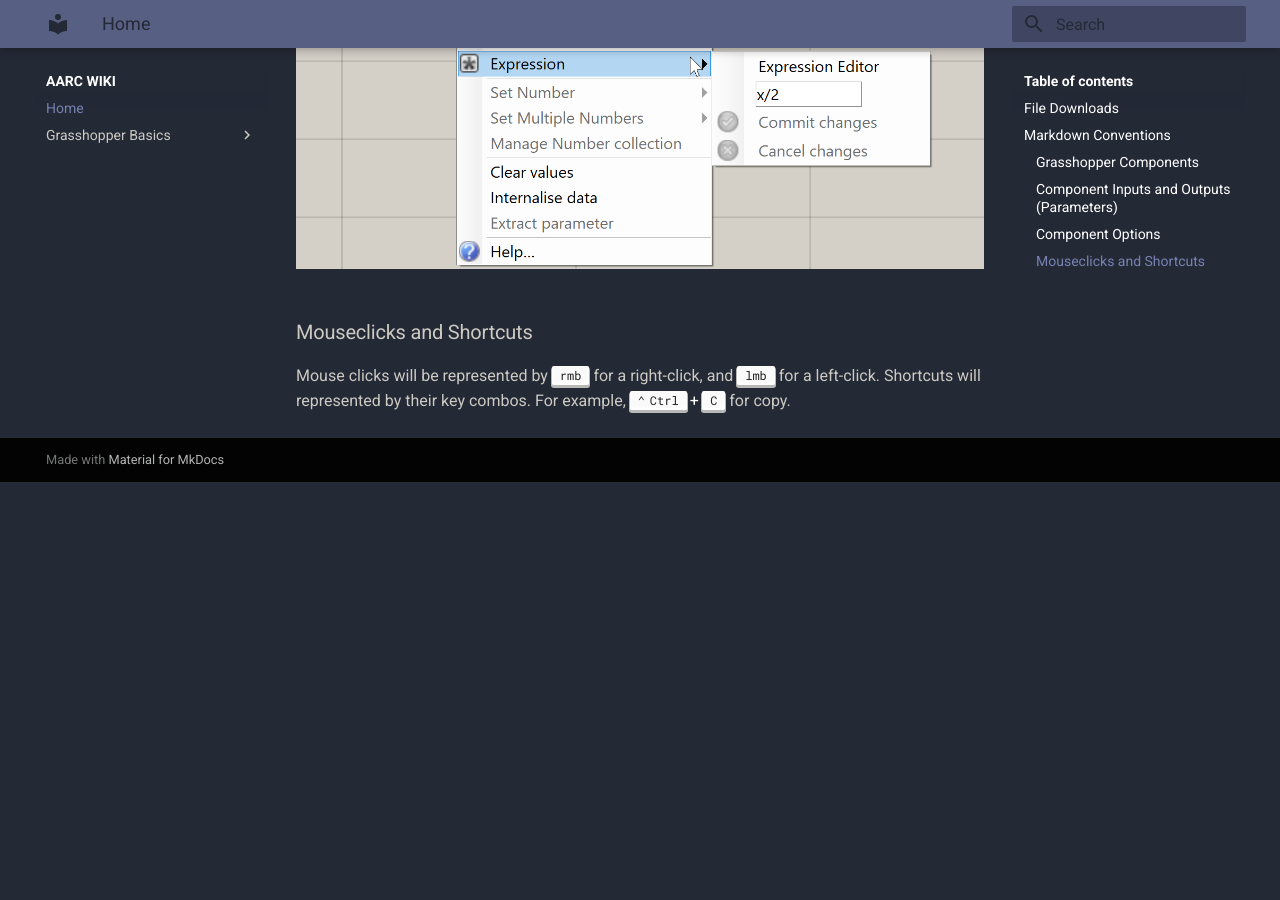
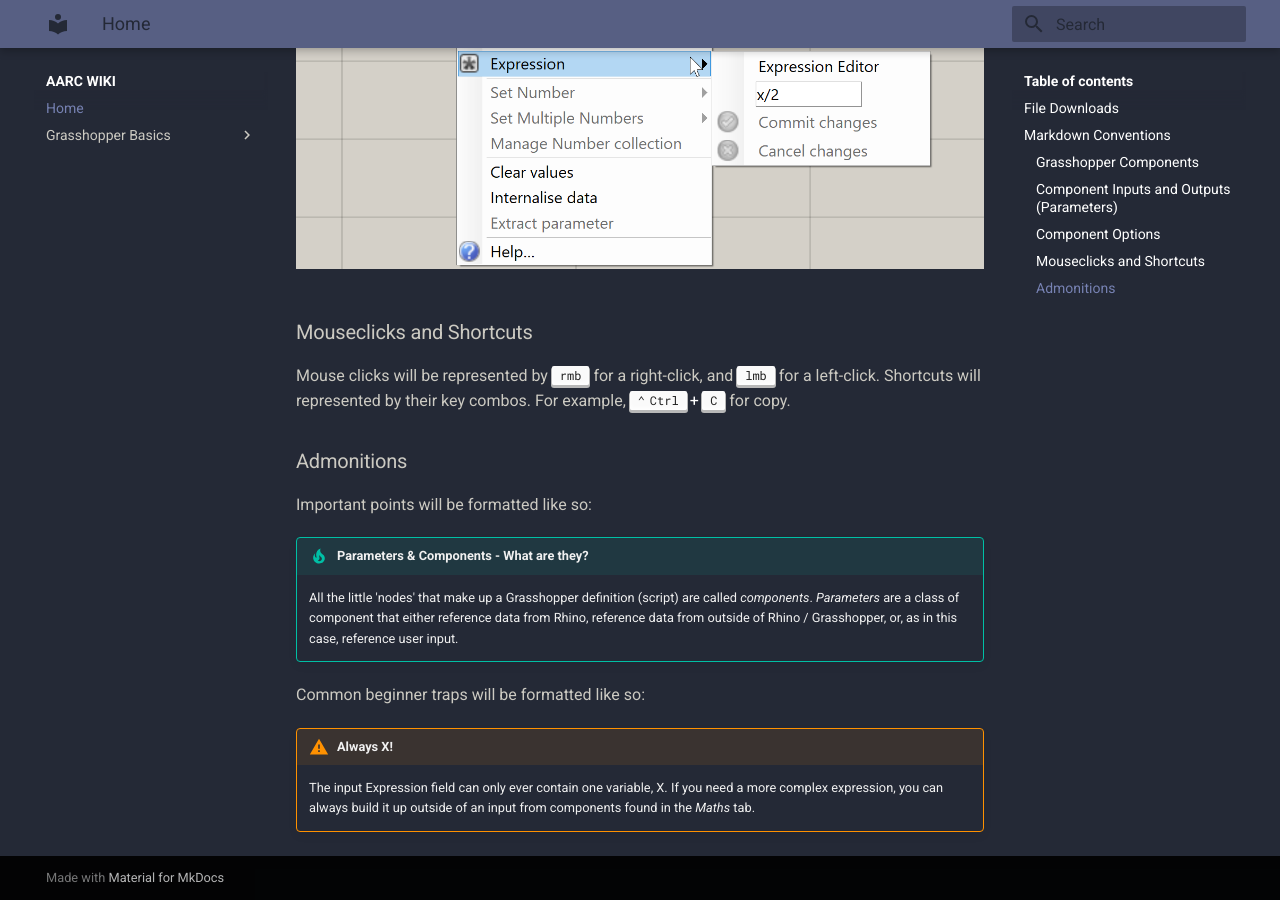
Before and after one commit to aarcThom/aarc-wiki, an MkDocs documentation site: the page built from docs/index.md, in a window 1280 px wide and 900 px high, scrolled down 1926 px. Built offline with MkDocs 1.6.1 and Material for MkDocs 9.7.7, drawn with Linux system fonts in a browser that asks for light colours; before the commit the page ends 2408 px from its top, so only the background shows below that.

Commit message:
Finish first definition section

```diff
--- a/docs/index.md
+++ b/docs/index.md
@@ -31,3 +31,14 @@ These documents use a few textual conventions to help with readability.
 
 ### Mouseclicks and Shortcuts
 Mouse clicks will be represented by ++"rmb"++ for a right-click, and ++"lmb"++ for a left-click. Shortcuts will represented by their key combos. For example, ++ctrl+c++ for copy.
+
+### Admonitions
+Important points will be formatted like so:
+
+!!! Tip "Parameters & Components - What are they?"
+    All the little 'nodes' that make up a Grasshopper definition (script) are called *components*. *Parameters* are a class of component that either reference data from Rhino, reference data from outside of Rhino / Grasshopper, or, as in this case, reference user input.
+
+Common beginner traps will be formatted like so:
+
+!!! Warning "Always X!"
+    The input Expression field can only ever contain one variable, X. If you need a more complex expression, you can always build it up outside of an input from components found in the *Maths* tab.
```
Also changed, not shown: docs/gh/first-definition.md (+48 -10 lines).
